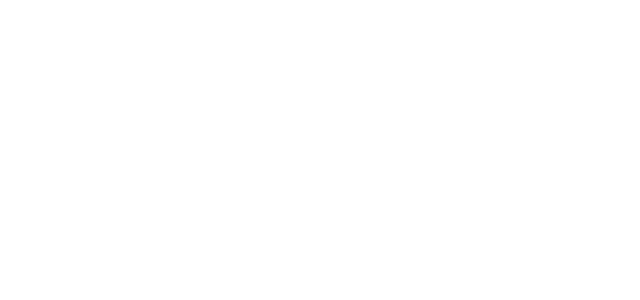
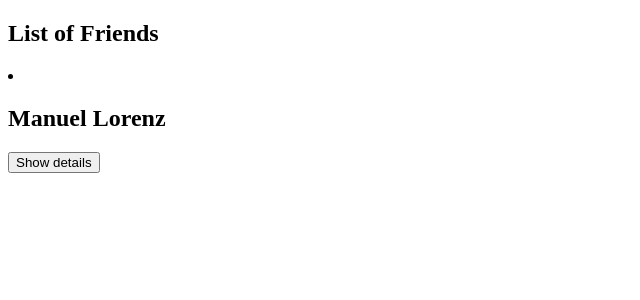
Before and after one commit to sofiapuch/first-app-vue-udemy, a Vue app: page / in a window 1280 px wide. Shown: the top 300 px of the page, without its empty margins (0-640 px from the left). Built offline with nearby package versions, Linux system fonts and the light colour scheme.

Commit message:
Included new component

```diff
--- /dev/null
+++ b/src/App.vue
@@ -0,0 +1,27 @@
+<template>
+    <h2>List of Friends</h2>
+    <friend-contact></friend-contact>
+</template>
+
+<script>
+export default {
+    data() {
+        return {
+            friends: [
+                {
+                    id: '01',
+                    name: 'Manuel Lorenz',
+                    phone: '01234 5678 991',
+                    email: 'manuel@localhost.com'
+                },
+                {
+                    id: '02',
+                    name: 'Julie Jones',
+                    phone: '09876 543 221',
+                    email: 'julie@localhost.com'
+                }
+            ]
+        }
+    }
+}
+</script>
--- /dev/null
+++ b/src/components/FriendContact.vue
@@ -0,0 +1,36 @@
+<template>
+    <li>
+        <h2>{{ friend.name }}</h2>
+        <button @click="toggleDetails">{{ detailsButtonLabel }}</button>
+        <ul v-if="detailsAreVisible">
+            <li><strong>Phone:</strong> {{ friend.phone }}</li>
+            <li><strong>Email:</strong> {{ friend.email }}</li>
+        </ul>
+    </li>
+</template>
+
+<script>
+export default {
+    data() {
+        return {
+            detailsAreVisible: false,
+            friend: {
+                id: '01',
+                name: 'Manuel Lorenz',
+                phone: '01234 5678 991',
+                email: 'manuel@localhost.com'
+            }
+        }
+    },
+    computed: {
+        detailsButtonLabel() {
+            return this.detailsAreVisible ? 'Hide details' : 'Show details';
+        }
+    },
+    methods: {
+        toggleDetails() {
+            this.detailsAreVisible = !this.detailsAreVisible;
+        }
+    }
+}
+</script>
```
Also changed, not shown: src/main.js (+9 -2 lines).
